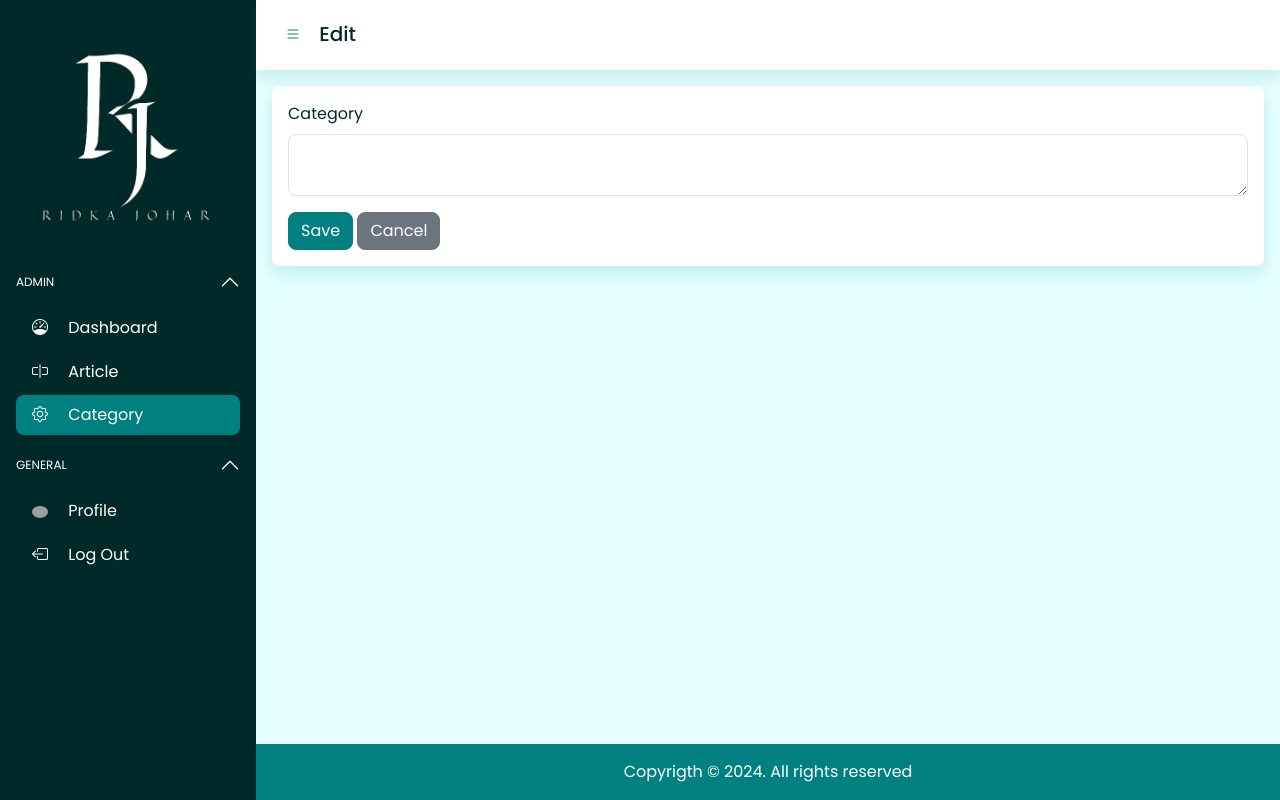
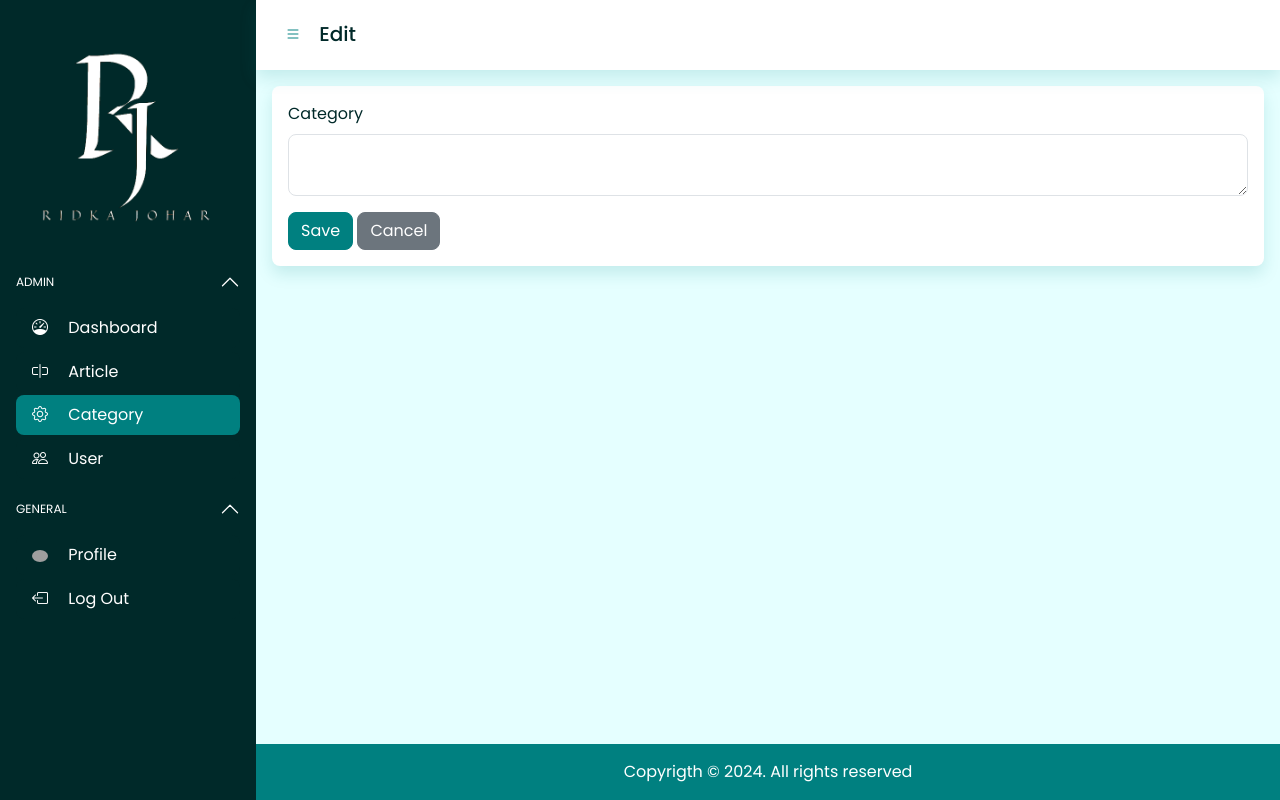
Before and after one commit to RidwanJk/RJK-CMS-Blog, a PHP site: page /pages/category/edit.php in a window 1280 px wide. Run offline with PHP 8.4, Linux system fonts and the light colour scheme; the template is opened without the code that fills it, so the values that code supplies are empty; some libraries are stand-ins or nearby versions; grey boxes are pictures that could not be loaded.

Commit message:
modified:   UAS/pages/category/edit.php 	modified:   UAS/pages/category/index.php 	modified:   UAS/pages/user/create.php 	modified:   UAS/pages/user/edit.php

```diff
--- a/UAS/pages/category/edit.php
+++ b/UAS/pages/category/edit.php
@@ -117,7 +117,7 @@
                       <span class="submenu-title">Dashboard</span>
                     </a>
 
-                    <a href="../article" class="list-group-item list-group-item-action border-0 mb-1 text-bg-dark" data-bs-placement="right" data-bs-title="Form">
+                    <a href="../article/" class="list-group-item list-group-item-action border-0 mb-1 text-bg-dark" data-bs-placement="right" data-bs-title="Form">
                       <i class="bi bi-input-cursor me-3"></i>
                       <span class="submenu-title">Article</span>
                     </a>
@@ -125,6 +125,11 @@
                     <a href="#" class="list-group-item list-group-item-action border-0 mb-1 text-bg-dark active" data-bs-placement="right" data-bs-title="Settings">
                       <i class="bi bi-gear me-3"></i>
                       <span class="submenu-title">Category</span>
+                    </a>
+
+                    <a href="../user/" class="list-group-item list-group-item-action border-0 mb-1 text-bg-dark" data-bs-placement="right" data-bs-title="Settings">
+                      <i class="bi bi-people me-3"></i>
+                      <span class="submenu-title">User</span>
                     </a>
 
                   </div>
--- a/UAS/pages/category/index.php
+++ b/UAS/pages/category/index.php
@@ -4,7 +4,7 @@
 <head>
   <meta charset="UTF-8">
   <meta name="viewport" content="width=device-width, initial-scale=1.0">
-  <title>Article | List</title>
+  <title>Category | List</title>
   <link rel="stylesheet" href="../../assets/css/main.min.css">
   <link rel="shortcut icon" href="../../assets/img/LOGO BULAT.png">
 
--- a/UAS/pages/user/create.php
+++ b/UAS/pages/user/create.php
@@ -119,7 +119,7 @@
                       <span class="submenu-title">Dashboard</span>
                     </a>
 
-                    <a href="#" class="list-group-item list-group-item-action border-0 mb-1 text-bg-dark" data-bs-placement="right" data-bs-title="Form">
+                    <a href="../article" class="list-group-item list-group-item-action border-0 mb-1 text-bg-dark" data-bs-placement="right" data-bs-title="Form">
                       <i class="bi bi-input-cursor me-3"></i>
                       <span class="submenu-title">Article</span>
                     </a>
@@ -133,6 +133,7 @@
                       <i class="bi bi-people me-3"></i>
                       <span class="submenu-title">User</span>
                     </a>
+
 
                   </div>
                 </div>
--- a/UAS/pages/user/edit.php
+++ b/UAS/pages/user/edit.php
@@ -122,7 +122,7 @@
                       <span class="submenu-title">Article</span>
                     </a>
 
-                    <a href="#" class="list-group-item list-group-item-action border-0 mb-1 text-bg-dark" data-bs-placement="right" data-bs-title="Settings">
+                    <a href="../category/" class="list-group-item list-group-item-action border-0 mb-1 text-bg-dark" data-bs-placement="right" data-bs-title="Settings">
                       <i class="bi bi-gear me-3"></i>
                       <span class="submenu-title">Category</span>
                     </a>
```
